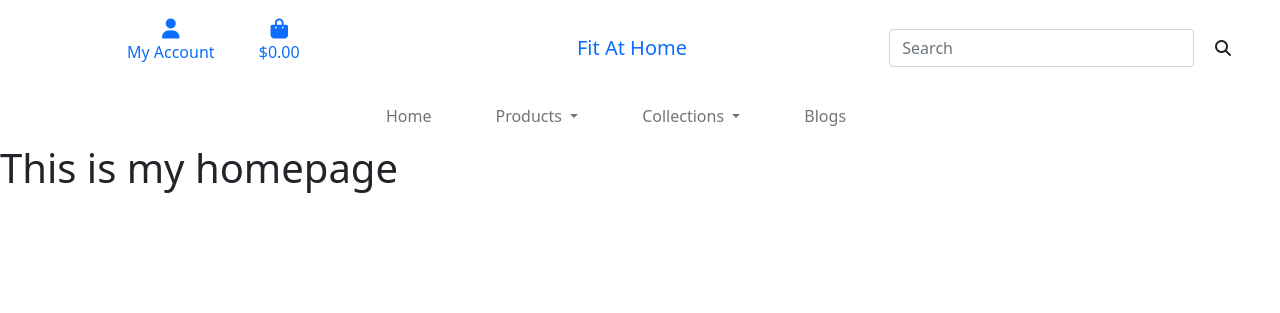
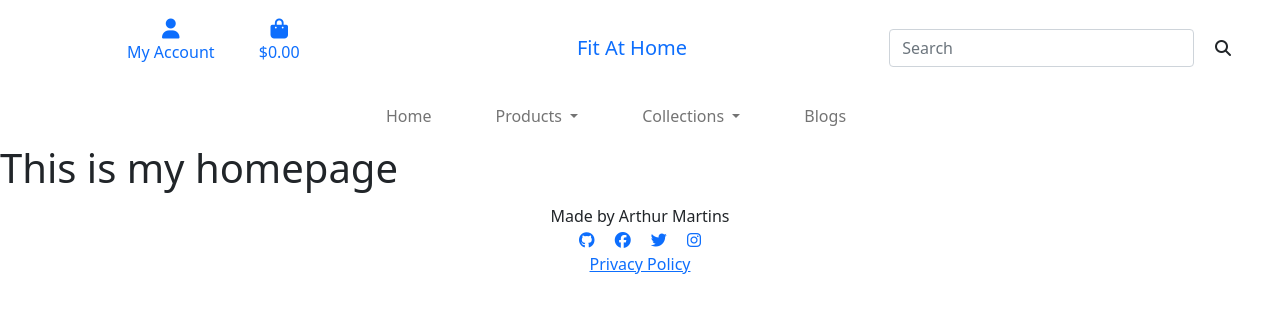
Before and after one commit to arthurmezaonik/fitAtHome, a Django app: page / in a window 1280 px wide. Shown: the top 313 px of the page. Run offline with Django 4.2, Linux system fonts and the light colour scheme; some libraries are stand-ins or nearby versions.

Commit message:
add basic footer design

```diff
--- a/templates/base.html
+++ b/templates/base.html
@@ -52,6 +52,8 @@
 
     {% endblock %}
 
+    {% include 'includes/footer.html' %}
+
     {% block postload_js %}
 
     {% endblock %}
--- /dev/null
+++ b/templates/includes/footer.html
@@ -0,0 +1,21 @@
+<footer class="footer container-fluid mt-auto py-1 bg-gradient">
+    <div class="footer__inner" style="width: 100%;max-width:800px; margin:0 auto;">
+        <div class="row">
+            <div class="col-12" style="display: flex; flex-direction: column; justify-content: center;">
+                <p class="m-0 text-center ">Made by Arthur Martins</p>
+                <p class="m-0 text-center">
+                    <a class="social-btn " href="https://github.com/" target='_blank' rel="noopener"
+                        aria-label="Visit my Github page"><i class="fab fa-github"></i></a>
+                    <a class="social-btn  " href="https://www.facebook.com/Fit-At-Home-104447422230293"
+                        target='_blank' rel="noopener" aria-label="Visit my Facebook page"><i
+                            class="fab fa-facebook ms-3"></i></a>
+                    <a class="social-btn " href="https://twitter.com/" target='_blank' rel="noopener"
+                        aria-label="Visit my Twitter page"><i class="fab fa-twitter ms-3"></i></a>
+                    <a class="social-btn " href="https://www.instagram.com/" target='_blank' rel="noopener"
+                        aria-label="Visit my Instagram page"><i class="fab fa-instagram ms-3"></i></a>
+                </p>
+                <p class="m-0 text-center "><a class='social-btn ' href="https://www.privacypolicygenerator.info/live.php?token=g7nNWGm35To6Xk7Sbdvi427SvOlbvlgG" target="_blank">Privacy Policy</a></p>
+            </div>
+        </div>
+    </div>
+</footer>
```
